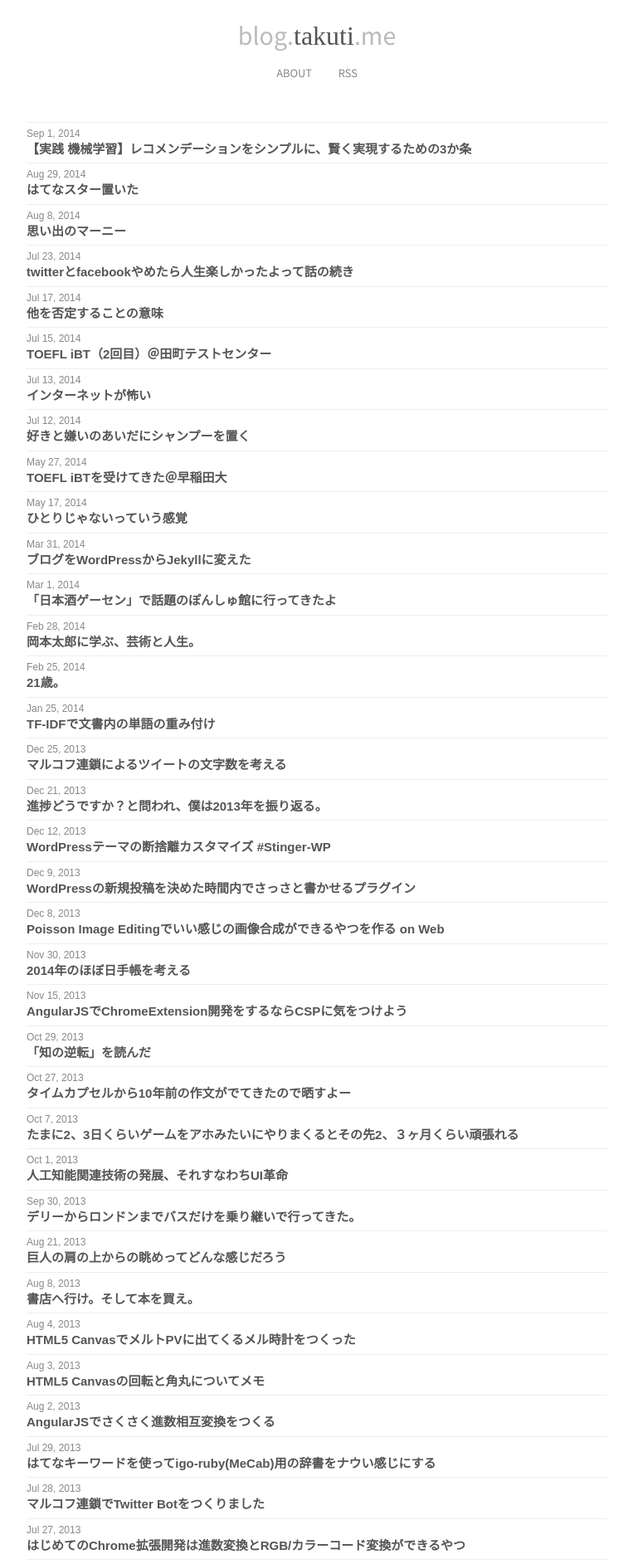
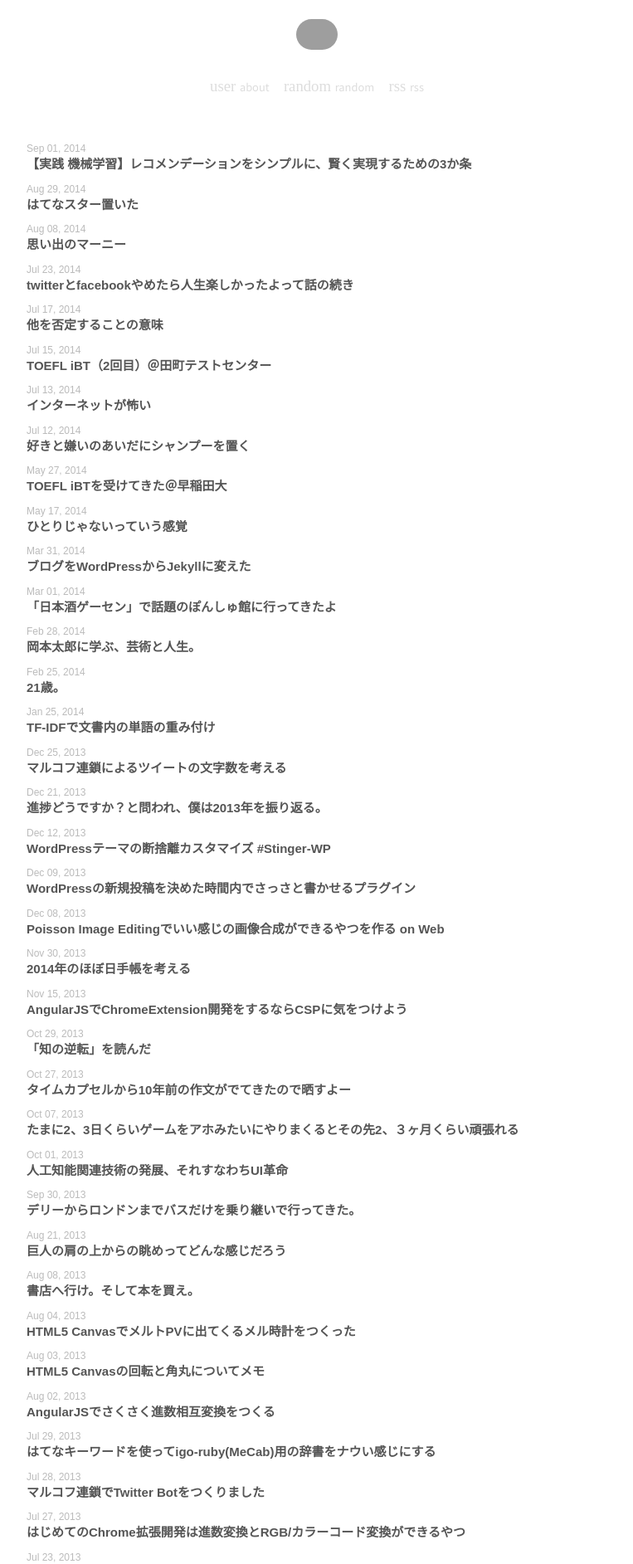
Before and after one commit to takuti/old.blog.takuti.me, a Jekyll site: the page built from index.html, in a window 1280 px wide. Shown: the top 1885 px of the page at 83% size, without its empty margins (258-1021 px from the left). Built offline with Jekyll 4.4.1, drawn with Linux system fonts in a browser that asks for light colours; some web fonts are replaced; Markdown is read by kramdown in place of the engine named in the settings; some of the changed text lies outside the part shown; grey boxes are pictures that could not be loaded.

Commit message:
design update

```diff
--- a/_includes/header.html
+++ b/_includes/header.html
@@ -1,7 +1,9 @@
 <header>
-  <h1><a href="/"><span class="light">blog.</span><span class="special-font">takuti</span><span class="light">.me</span></a></h1>
+<a href="/"><img src="/images/s9.jpg" /></a>
 </header>
 <nav>
-  <a href="http://takuti.me/">ABOUT</a>
-  <a href="/feed/">RSS</a>
+  <a href="http://takuti.me/"><span class="symbol">user </span>about</a>
+  <a href="#" id="random"><span class="symbol">random </span>random</a>
+  </script>
+  <a href="/feed/"><span class="symbol">rss </span>rss</a>
 </nav>
--- a/_layouts/default.html
+++ b/_layouts/default.html
@@ -16,7 +16,6 @@
     </title>
 
     <link href='http://fonts.googleapis.com/css?family=Source+Sans+Pro:400,700' rel='stylesheet' type='text/css' />
-    <link href='http://fonts.googleapis.com/css?family=Cabin+Sketch:400,700' rel='stylesheet' type='text/css'>
     <link rel="stylesheet" href="/css/style.css">
     <link href="/google-code-prettify/tomorrow-night-eighties.css" rel="stylesheet">
 
@@ -60,5 +59,14 @@
       };
     </script>
 
+    <script>
+      // random posts
+      var posts = [];
+      {% for post in site.posts %}
+      posts.push("{{ post.url }}");
+      {% endfor %}
+      document.getElementById('random').href = posts[Math.floor(Math.random() * posts.length)];
+    </script>
+
   </body>
 </html>
--- a/css/style.scss
+++ b/css/style.scss
@@ -41,6 +41,7 @@ article {
   }
   h2 {
     font-size: 1.2em;
+    margin-bottom: 1em;
     a {
       text-decoration: none;
     }
@@ -93,15 +94,11 @@ article {
   dt {
     padding-top: 0.5em;
     font-size: 0.8em;
-    color: $sub-color;
-    &:first-child {
-      border-top: 1px solid #eee;
-    }
+    color: $sub-sub-color;
   }
   dd {
     margin: 0;
     padding: 0 0 0.5em 0;
-    border-bottom: 1px solid #eee;
     a {
       font-weight: bold;
       text-decoration: none;
@@ -113,11 +110,6 @@ article {
   margin-bottom: 2em;
 }
 
-.pagination {
-  text-align: center;
-  margin-bottom: 2em;
-}
-
 header {
   font-family:'Source Sans Pro',sans-serif;
   width: $content-width;
@@ -125,33 +117,28 @@ header {
   margin: 0 auto;
   padding: $header-height/2 0 $header-height/4 0;
   text-align: center;
-
-  h1 {
-    font-size: 2em;
-    font-weight: normal;
-    margin: 0;
-    a {
-      .light {
-        color: $sub-sub-color;
-      }
-      text-decoration: none;
-    }
+  a { text-decoration: none; }
+  img {
+    width: 50px;
+    border-radius: 50px;
+    -webkit-border-radius: 50px;
+    -moz-border-radius: 50px;
   }
 }
 
 nav {
   font-family:'Source Sans Pro',sans-serif;
   width: $content-width;
-  margin: 0 auto;
+  margin: .9em auto;
   font-size: 0.9em;
   text-align: center;
   a {
     display: inline-block;
-    margin: 0 1em;
-    color: $sub-color;
+    margin: 0 .5em;
+    color: $sub-sub-sub-color;
     text-decoration: none;
     &:visited {
-      color: $sub-color;
+      color: $sub-sub-sub-color;
     }
     &:hover {
       color: $primary-color;
@@ -252,8 +239,6 @@ blockquote {
 
 /*--- fonts ---*/
 .bold { font-weight:bold; }
-.special-font { font-family: 'Cabin Sketch', 'cursive'; }
-
 
 @font-face {
     font-family: 'LigatureSymbols';
--- a/index.html
+++ b/index.html
@@ -9,7 +9,7 @@ title: TOP
 {% for post in site.posts %}
   <dt>
   <span class="date">
-    {{ post.date | date: '%b %-d, %Y' }}
+    {{ post.date | date: '%b %d, %Y' }}
   </span>
 <!--
   &nbsp;
```
